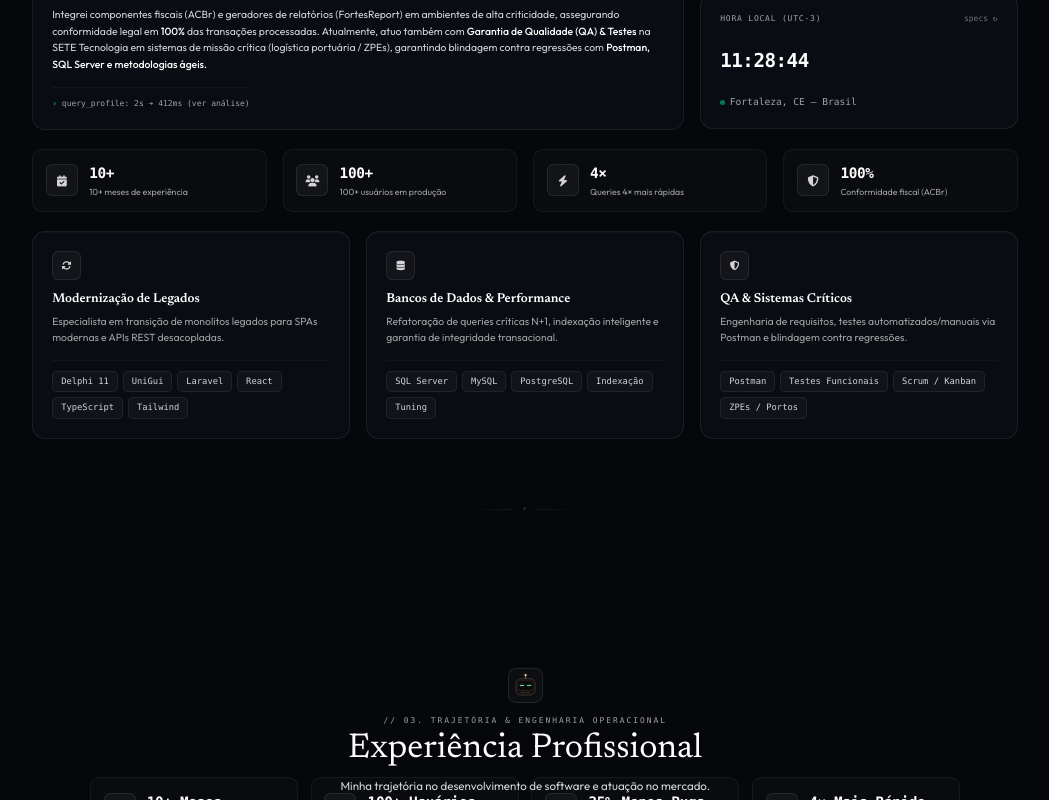
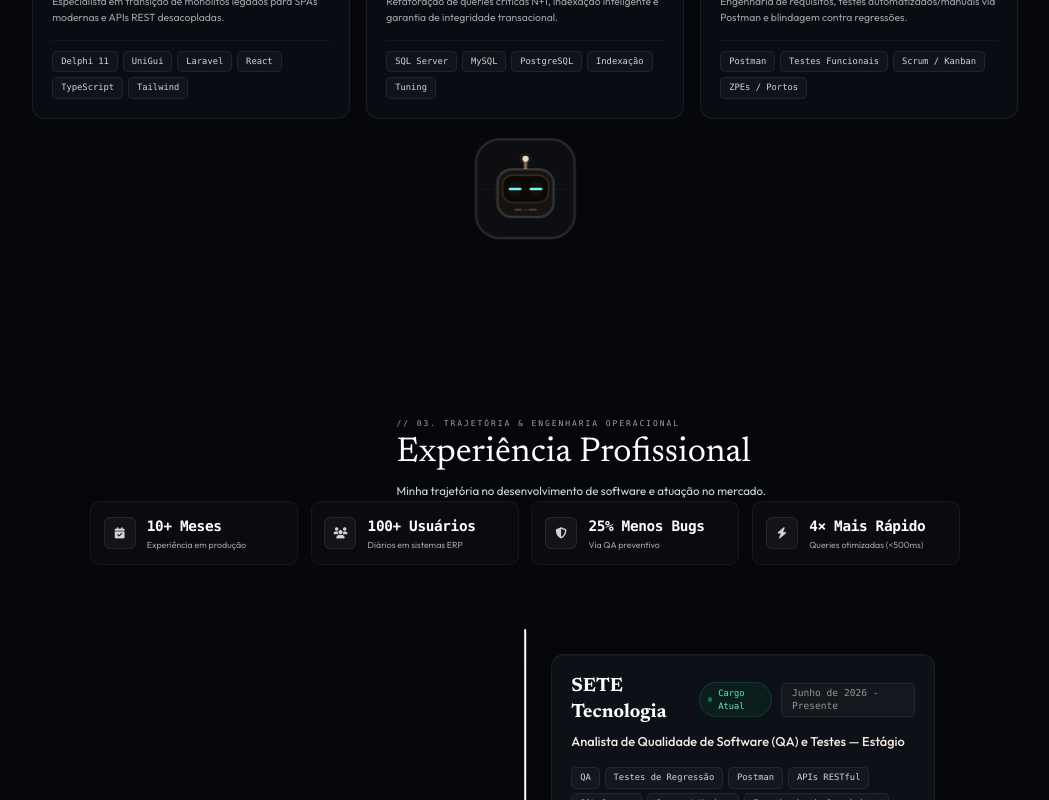
Before and after one commit to pedrhenriqueol/portfolio-frontend, a React (Vite) app: page / in a window 1280 px wide. Shown: the part 1480-2280 px from the top of the page, without its empty margins (115-1164 px from the left). Built offline with nearby package versions, Linux system fonts and the light colour scheme; no server answers.

Commit message:
feat: connect About and Experience with a persistent scroll guide
Carry the original interactive guide along a native sticky corridor, landing beside the career heading. Compact the Hero handoff, preserve direct anchors and simple responsive fallbacks, and document browser validation.

```diff
--- a/src/App.tsx
+++ b/src/App.tsx
@@ -5,8 +5,7 @@ import CustomCursor from './components/Portfolio/CustomCursor';
 import ClickSparks from './components/Portfolio/ClickSparks';
 import Navbar from './components/Portfolio/Navbar';
 import Hero from './components/Portfolio/Hero';
-import AboutMe from './components/Portfolio/AboutMe';
-import Experience from './components/Portfolio/Experience';
+import AboutExperienceStory from './components/Portfolio/AboutExperienceStory';
 import Skills from './components/Portfolio/Skills';
 import Projects from './components/Portfolio/Projects';
 import Contact from './components/Portfolio/Contact';
@@ -150,9 +149,8 @@ export default function App() {
                 <main className="relative min-h-screen bg-transparent text-neutral-100 overflow-x-clip selection:bg-white/20 selection:text-white">
                     <ScrollChapter opening>
                         <Hero />
-                        <AboutMe showIntro={false} />
+                        <AboutExperienceStory experiences={EXPERIENCES} />
                     </ScrollChapter>
-                    <ScrollChapter><Experience experiences={EXPERIENCES} /></ScrollChapter>
                     <ScrollChapter><Skills skills={SKILLS} /></ScrollChapter>
                     <ScrollChapter><Projects projects={PROJECTS} onSelectProject={setSelectedProject} /></ScrollChapter>
                     <ScrollChapter><Contact /></ScrollChapter>
--- /dev/null
+++ b/src/components/Portfolio/AboutExperienceStory.tsx
@@ -0,0 +1,29 @@
+import { useRef } from 'react';
+import AboutMe from './AboutMe';
+import Experience from './Experience';
+import ScrollChapter from './Common/ScrollChapter';
+import TechCompanionCritter from './TechCompanionCritter';
+import { useJourneyHandoff } from '../../hooks/useJourneyHandoff';
+
+/** A local corridor carries the original guide from the Bento to its header.
+ * The rail is outside section transforms and ends before the career metrics.
+ */
+export default function AboutExperienceStory({ experiences }: { experiences: any[] }) {
+    const ref = useRef<HTMLDivElement>(null);
+    useJourneyHandoff(ref);
+    return (
+        <div ref={ref} className="journey-story">
+            <AboutMe showIntro={false} />
+            <div className="journey-guide-rail">
+                <div className="journey-guide-sticky">
+                    <TechCompanionCritter
+                        variant="sentinel-timeline"
+                        captionPosition="top"
+                        portraitClassName="journey-guide-portrait"
+                    />
+                </div>
+            </div>
+            <ScrollChapter><Experience experiences={experiences} guidedIntro /></ScrollChapter>
+        </div>
+    );
+}
--- a/src/components/Portfolio/AboutMe.tsx
+++ b/src/components/Portfolio/AboutMe.tsx
@@ -949,6 +949,7 @@ export function AboutMe({ showIntro = true }: { showIntro?: boolean }) {
                     </div>
                 </motion.div>
 
+                <div data-journey-from aria-hidden="true" />
             </div>
 
             {/* Modal de Benchmark Interativo SQL */}
--- a/src/components/Portfolio/Experience.tsx
+++ b/src/components/Portfolio/Experience.tsx
@@ -3,10 +3,11 @@ import { ProfessionalJourneyTimeline } from './ProfessionalJourneyTimeline';
 
 export interface ExperienceProps {
     experiences?: any[];
+    guidedIntro?: boolean;
 }
 
-export const Experience: React.FC<ExperienceProps> = ({ experiences = [] }) => {
-    return <ProfessionalJourneyTimeline experiences={experiences} />;
+export const Experience: React.FC<ExperienceProps> = ({ experiences = [], guidedIntro = false }) => {
+    return <ProfessionalJourneyTimeline experiences={experiences} guidedIntro={guidedIntro} />;
 };
 
 export default Experience;
--- a/src/components/Portfolio/ProfessionalJourneyTimeline.tsx
+++ b/src/components/Portfolio/ProfessionalJourneyTimeline.tsx
@@ -158,9 +158,10 @@ const TimelineExperienceCard = memo(function TimelineExperienceCard({
 
 interface ProfessionalJourneyTimelineProps {
     experiences?: any[];
+    guidedIntro?: boolean;
 }
 
-export const ProfessionalJourneyTimeline: React.FC<ProfessionalJourneyTimelineProps> = ({ experiences = [] }) => {
+export const ProfessionalJourneyTimeline: React.FC<ProfessionalJourneyTimelineProps> = ({ experiences = [], guidedIntro = false }) => {
     const { t, lang } = useLanguage();
     const sectionRef = useRef<HTMLElement>(null);
     const timelineTrackRef = useRef<HTMLDivElement>(null);
@@ -416,7 +417,8 @@ export const ProfessionalJourneyTimeline: React.FC<ProfessionalJourneyTimelinePr
 
     return (
         <section
-            id="experiencia"
+            id="career-details"
+            aria-labelledby="experience-heading"
             ref={sectionRef}
             className="py-24 md:py-36 bg-transparent relative overflow-hidden"
         >
@@ -424,15 +426,17 @@ export const ProfessionalJourneyTimeline: React.FC<ProfessionalJourneyTimelinePr
 
                 {/* ── Section Header com Easter Egg Sentinela 1 ── */}
                 <ChapterHeading className="relative text-center mb-14">
-                    <div className="flex justify-center mb-4">
-                        <TechCompanionCritter
+                    <div className="journey-intro">
+                        <div id="experiencia" className="journey-heading-anchor">
+                            <div data-journey-guide-slot className="journey-guide-slot flex justify-center mb-4">
+                                {!guidedIntro && <TechCompanionCritter
                                     variant="sentinel-timeline"
                                     captionPosition="top"
                                     className="transition-transform duration-300 hover:scale-105"
-                        />
+                                />}
                             </div>
 
-                    <div>
+                            <div className="journey-heading-motion">
                                 <span className="font-mono text-[11px] tracking-[0.25em] text-neutral-400 uppercase mb-2 block">
                                     {lang === 'en'
                                         ? '// 03. CAREER & OPERATIONAL ENGINEERING'
@@ -440,12 +444,14 @@ export const ProfessionalJourneyTimeline: React.FC<ProfessionalJourneyTimelinePr
                                         ? '// 03. TRAYECTORIA E INGENIERÍA OPERACIONAL'
                                         : '// 03. TRAJETÓRIA & ENGENHARIA OPERACIONAL'}
                                 </span>
-                        <h2 className="text-3xl sm:text-4xl md:text-5xl font-serif text-white mb-4">
+                                <h2 id="experience-heading" className="text-3xl sm:text-4xl md:text-5xl font-serif text-white mb-4">
                                     {t('experience.title') || 'Trajetória Profissional'}
                                 </h2>
                                 <p className="text-gray-300 max-w-2xl mx-auto font-sans text-sm sm:text-base">
                                     {t('experience.subtitle') || 'Evolução técnica contínua: do domínio de engenharia e modernização de legados à garantia de qualidade em ambientes de missão crítica.'}
                                 </p>
+                            </div>
+                        </div>
                     </div>
                 </ChapterHeading>
 
--- a/src/components/Portfolio/TechCompanionCritter.tsx
+++ b/src/components/Portfolio/TechCompanionCritter.tsx
@@ -6,6 +6,7 @@ interface TechCompanionCritterProps {
     variant?: 'sentinel-timeline' | 'sentinel-contact' | 'inline';
     className?: string;
     captionPosition?: 'top' | 'bottom' | 'left' | 'right';
+    portraitClassName?: string;
 }
 
 const MESSAGES = [
@@ -35,6 +36,7 @@ export const TechCompanionCritter: React.FC<TechCompanionCritterProps> = memo(({
     variant = 'inline',
     className = '',
     captionPosition = 'top',
+    portraitClassName = '',
 }) => {
     const containerRef = useRef<HTMLDivElement>(null);
     const [isVisible, setIsVisible] = useState(false);
@@ -96,7 +98,7 @@ export const TechCompanionCritter: React.FC<TechCompanionCritterProps> = memo(({
                 rafRef.current = null;
                 if (!containerRef.current) return;
 
-                const rect = containerRef.current.getBoundingClientRect();
+                const rect = (containerRef.current.querySelector('button') || containerRef.current).getBoundingClientRect();
                 const centerX = rect.left + rect.width / 2;
                 const centerY = rect.top + rect.height / 2;
 
@@ -183,6 +185,7 @@ export const TechCompanionCritter: React.FC<TechCompanionCritterProps> = memo(({
             </AnimatePresence>
 
             {/* Droid Mascote Interativo */}
+            <div className={portraitClassName}>
             <motion.button
                 onClick={handleClick}
                 whileHover={{ scale: 1.1, rotate: [0, -3, 3, 0] }}
@@ -321,6 +324,7 @@ export const TechCompanionCritter: React.FC<TechCompanionCritterProps> = memo(({
                     <line x1="19" y1="27" x2="22" y2="27" stroke="rgba(255,255,255,0.2)" strokeWidth="1" strokeLinecap="round" />
                 </svg>
             </motion.button>
+            </div>
         </div>
     );
 });
--- a/src/components/Portfolio/scroll-transitions.css
+++ b/src/components/Portfolio/scroll-transitions.css
@@ -40,7 +40,7 @@ main section[id] { scroll-margin-top: 100px; }
     .hero-story[data-connected="true"] .hero-story-layout {
         padding-top: 0;
         row-gap: 0;
-        grid-template-rows: var(--story-viewport) auto;
+        grid-template-rows: var(--hero-first-row) auto;
     }
     .hero-story[data-connected="true"] .hero-copy-cell {
         grid-row: 1 / 3;
@@ -65,14 +65,15 @@ main section[id] { scroll-margin-top: 100px; }
     }
     .hero-story[data-connected="true"] .hero-intro-cell {
         grid-column: 1;
-        min-height: calc(var(--story-viewport) * .62);
+        min-height: calc(var(--story-viewport) * .44);
         display: flex;
-        align-items: center;
+        align-items: flex-start;
         padding-block: 3rem;
     }
     .hero-story[data-connected="true"] .hero-intro-motion {
         transform-origin: left center;
-        transform: translate3d(calc((1 - var(--about-enter)) * 64px), calc((1 - var(--about-enter)) * -120px), 0) scale(calc(.94 + var(--about-enter) * .06));
+        transform: translate3d(calc((1 - var(--about-enter)) * 40px), calc((1 - var(--about-enter)) * 28px), 0) scale(calc(.96 + var(--about-enter) * .04));
+        opacity: var(--about-enter);
     }
 }
 
@@ -80,3 +81,57 @@ main section[id] { scroll-margin-top: 100px; }
     html:root { scroll-behavior: auto; }
     .hero-story *, .hero-story *::before, .hero-story *::after { scroll-behavior: auto; }
 }
+
+/* The career guide travels in a measured local corridor. A real header slot
+   reserves its landing; the same button keeps its caption and pointer tracking. */
+.journey-story { position: relative; }
+.journey-story #career-details .chapter-heading-content { transform: none; }
+.journey-heading-anchor { scroll-margin-top: 100px; }
+.journey-guide-slot { height: 48px; }
+.journey-guide-rail {
+    position: absolute;
+    top: var(--guide-start);
+    left: var(--guide-left);
+    height: var(--guide-height);
+    width: 48px;
+    pointer-events: none;
+    z-index: 30;
+    visibility: hidden;
+}
+.journey-story[data-connected] .journey-guide-rail { visibility: visible; }
+.journey-guide-sticky { width: 48px; height: 48px; pointer-events: auto; }
+.journey-story[data-connected="true"] .journey-guide-sticky {
+    position: sticky;
+    top: var(--guide-inset);
+    transform: translateX(calc(var(--guide-drift) * (1 - var(--guide-travel))));
+}
+.journey-story[data-connected="true"] .journey-intro { padding-top: calc(var(--journey-viewport) * .12); }
+.journey-story[data-connected="true"] .journey-heading-anchor {
+    display: grid;
+    grid-template-columns: minmax(96px, .3fr) minmax(0, 1fr);
+    align-items: center;
+    column-gap: clamp(2rem, 5vw, 5rem);
+    max-width: 56rem;
+    margin-inline: auto;
+    text-align: left;
+}
+.journey-story[data-connected="true"] .journey-guide-slot { margin-bottom: 0; }
+.journey-story[data-connected="true"] .journey-heading-motion p { margin-inline: 0; }
+.journey-story[data-connected="true"] .journey-guide-portrait {
+    transform-origin: center top;
+    transform: scale(calc(2.6 - var(--journey-progress) * 1.6));
+}
+.journey-story[data-connected="true"] .journey-heading-motion {
+    transform-origin: center top;
+    transform: translateY(calc((1 - var(--journey-progress)) * 64px)) scale(calc(.9 + var(--journey-progress) * .1));
+}
+.journey-story[data-connected="true"] #about-details .chapter-tail {
+    transform-origin: center top;
+    transform: translateY(calc(var(--journey-progress) * 16px)) scale(calc(1 - var(--journey-progress) * .08));
+}
+.journey-story[data-connected="true"] .chapter-divider > div {
+    transform: scaleX(calc(.15 + var(--journey-progress) * .85));
+}
+.journey-story[data-connected="true"] .chapter-divider > span {
+    transform: rotate(calc(var(--journey-progress) * 180deg));
+}
--- /dev/null
+++ b/src/hooks/useJourneyHandoff.ts
@@ -0,0 +1,79 @@
+import { useLayoutEffect, type RefObject } from 'react';
+
+/** Measure stationary markers; paint only raw scroll values on the corridor. */
+export function useJourneyHandoff(ref: RefObject<HTMLElement | null>) {
+    useLayoutEffect(() => {
+        const root = ref.current;
+        if (!root) return;
+        const from = root.querySelector<HTMLElement>('[data-journey-from]')!;
+        const slot = root.querySelector<HTMLElement>('[data-journey-guide-slot]')!;
+        const heading = root.querySelector<HTMLElement>('.journey-heading-motion')!;
+        const tail = root.querySelector<HTMLElement>('#about-details .chapter-tail')!;
+        const guide = root.querySelector<HTMLElement>('.journey-guide-sticky')!;
+        const media = matchMedia('(min-width: 1024px) and (min-height: 640px) and (prefers-reduced-motion: no-preference)');
+        let frame = 0;
+        let start = 0;
+        let distance = 1;
+        let enabled = false;
+        let disposed = false;
+
+        const paint = () => {
+            frame = 0;
+            if (disposed) return;
+            const progress = enabled ? Math.min(1, Math.max(0, (scrollY - start) / distance)) : 1;
+            root.style.setProperty('--journey-progress', String(progress));
+            root.style.setProperty('--guide-travel', String(Math.min(1, progress / .65)));
+        };
+        const onScroll = () => {
+            if (!frame) frame = requestAnimationFrame(paint);
+        };
+        const measure = () => {
+            if (disposed) return;
+            cancelAnimationFrame(frame);
+            const rect = root.getBoundingClientRect();
+            const zoom = rect.width / root.offsetWidth || 1;
+            const viewport = innerHeight / zoom;
+            enabled = media.matches && tail.offsetHeight + heading.offsetHeight + 160 < viewport;
+            root.dataset.connected = String(enabled);
+            root.style.setProperty('--journey-viewport', `${viewport}px`);
+            // The slot and marker never transform, including in the fallback.
+            const slotRect = slot.getBoundingClientRect();
+            const fromTop = (from.getBoundingClientRect().top - rect.top) / zoom;
+            const slotTop = (slotRect.top - rect.top) / zoom;
+            const railTop = enabled ? fromTop + 24 : slotTop;
+            const railEnd = slotTop + slot.offsetHeight;
+            const inset = Math.max(112, viewport * .34);
+            root.style.setProperty('--guide-left', `${(slotRect.left - rect.left) / zoom + slot.offsetWidth / 2 - guide.offsetWidth / 2}px`);
+            root.style.setProperty('--guide-drift', `${root.offsetWidth / 2 - ((slotRect.left - rect.left) / zoom + slot.offsetWidth / 2)}px`);
+            root.style.setProperty('--guide-start', `${railTop}px`);
+            root.style.setProperty('--guide-height', `${Math.max(guide.offsetHeight, railEnd - railTop)}px`);
+            root.style.setProperty('--guide-inset', `${inset}px`);
+            // Enter with the last cards still visible. Native capture starts
+            // at railTop-inset; release occurs at railEnd-guideHeight-inset.
+            const rootTop = rect.top + scrollY;
+            start = rootTop + railTop * zoom - innerHeight * .84;
+            const end = rootTop + (railEnd - guide.offsetHeight - inset) * zoom;
+            distance = Math.max(1, end - start);
+            paint();
+        };
+
+        const observer = new ResizeObserver(measure);
+        [root, slot, heading, tail, guide].forEach(node => observer.observe(node));
+        if (root.closest('main')) observer.observe(root.closest('main')!);
+        window.addEventListener('scroll', onScroll, { passive: true });
+        window.addEventListener('resize', measure);
+        media.addEventListener('change', measure);
+        document.fonts.ready.then(measure);
+        measure();
+        return () => {
+            disposed = true;
+            cancelAnimationFrame(frame);
+            observer.disconnect();
+            window.removeEventListener('scroll', onScroll);
+            window.removeEventListener('resize', measure);
+            media.removeEventListener('change', measure);
+            delete root.dataset.connected;
+            ['--journey-progress', '--guide-travel', '--journey-viewport', '--guide-left', '--guide-drift', '--guide-start', '--guide-height', '--guide-inset'].forEach(name => root.style.removeProperty(name));
+        };
+    }, [ref]);
+}
```
Also changed, not shown: src/hooks/useHeroHandoff.ts (+13 -5 lines), 1 other file (tests, documents, lock files or other folders). Lines whose indentation alone changed are shown as unchanged.
